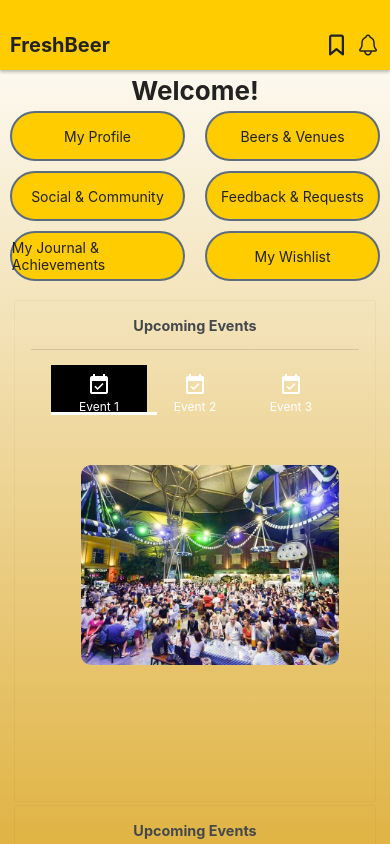
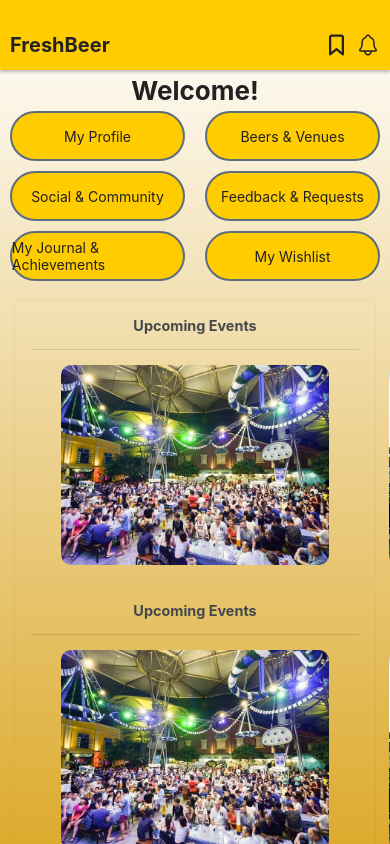
Before and after one commit to btyq/FreshBeerNearMe, a React Native app: screen /Dashboard in a window 390 px wide. Built offline with nearby package versions, Linux system fonts and the light colour scheme.

Commit message:
dashboard temporary fix

```diff
--- a/frontend/screens/Dashboard.js
+++ b/frontend/screens/Dashboard.js
@@ -53,7 +53,7 @@ const Dashboard = ({ navigation }) => {
 //=====================================================================================================
   return (
     <ScrollView>
-      <LinearGradient style={{ flexGrow:1 }} colors={[COLORS.white, COLORS.yellow]}>
+      <LinearGradient style={{ height:900 }} colors={[COLORS.white, COLORS.yellow]}>
         <View
           style={{
             flexDirection: 'row',
@@ -125,7 +125,7 @@ const Dashboard = ({ navigation }) => {
           </View>
         </View>
 
-        <Card containerStyle={{ marginTop: 5 , height: 500, backgroundColor: 'transparent', borderColor: 'transparent'}}>
+        <Card containerStyle={{ marginTop: 5 , height: 280, backgroundColor: 'transparent', borderColor: 'transparent'}}>
           <Card.Title>Upcoming Events</Card.Title>
           <Card.Divider />
           <ThemeProvider
@@ -137,37 +137,8 @@ const Dashboard = ({ navigation }) => {
               },
             }}
           >
-            <Tab
-              value={index}
-              onChange={(e) => setIndex(e)}
-              style={{ marginHorizontal: 20, height: 50 }}
-              indicatorStyle={{
-                backgroundColor: 'white',
-                height: 3,
-              }}
-              variant="primary"
-            >
-              <Tab.Item
-                title="Event 1"
-                titleStyle={{ fontSize: 12 }}
-                icon={<MaterialIcons name="event-available" size={24} color="white" />}
-                style={{ paddingHorizontal: 5, marginHorizontal: -5 }}
-              />
-              <Tab.Item
-                title="Event 2"
-                titleStyle={{ fontSize: 12 }}
-                icon={<MaterialIcons name="event-available" size={24} color="white" />}
-                style={{ paddingHorizontal: 5, marginHorizontal: -5 }}
-              />
-              <Tab.Item
-                title="Event 3"
-                titleStyle={{ fontSize: 12 }}
-                icon={<MaterialIcons name="event-available" size={24} color="white" />}
-                style={{ paddingHorizontal: 5, marginHorizontal: -5 }}
-              />
-            </Tab>
             <TabView value={index} onChange={setIndex} animationType="spring">
-              <TabView.Item style={{ width: '100%', padding: 20 }}>
+              <TabView.Item style={{ width: '100%', marginTop: -30 }}>
                 <Card containerStyle={styles.cardContainer}>
                   <ImageBackground
                     source={require('../assets/event1.png')}
@@ -175,7 +146,7 @@ const Dashboard = ({ navigation }) => {
                   />
                 </Card>
               </TabView.Item>
-              <TabView.Item style={{ width: '100%', padding: 20 }}>
+              <TabView.Item style={{ width: '100%', marginTop: -30 }}>
                 <Card containerStyle={styles.cardContainer}>
                   <ImageBackground
                     source={require('../assets/event2.png')}
@@ -183,7 +154,7 @@ const Dashboard = ({ navigation }) => {
                   />
                 </Card>
               </TabView.Item>
-              <TabView.Item style={{ width: '100%', padding: 20 }}>
+              <TabView.Item style={{ width: '100%', marginTop: -30 }}>
                 <Card containerStyle={styles.cardContainer}>
                   <ImageBackground
                     source={require('../assets/event3.png')}
@@ -195,7 +166,7 @@ const Dashboard = ({ navigation }) => {
           </ThemeProvider>
         </Card>
 
-        <Card containerStyle={{ marginTop: 5 , height: 200, backgroundColor: 'transparent', borderColor: 'transparent'}}>
+        <Card containerStyle={{ marginTop: 5 , height: 280, backgroundColor: 'transparent', borderColor: 'transparent'}}>
           <Card.Title>Upcoming Events</Card.Title>
           <Card.Divider />
           <ThemeProvider
@@ -207,37 +178,8 @@ const Dashboard = ({ navigation }) => {
               },
             }}
           >
-            <Tab
-              value={index1}
-              onChange={(e) => setIndex1(e)}
-              style={{ marginHorizontal: 20, height: 50 }}
-              indicatorStyle={{
-                backgroundColor: 'white',
-                height: 3,
-              }}
-              variant="primary"
-            >
-              <Tab.Item
-                title="Venue 1"
-                titleStyle={{ fontSize: 12 }}
-                icon={<MaterialIcons name="event-available" size={24} color="white" />}
-                style={{ paddingHorizontal: 5, marginHorizontal: -5 }}
-              />
-              <Tab.Item
-                title="Venue 2"
-                titleStyle={{ fontSize: 12 }}
-                icon={<MaterialIcons name="event-available" size={24} color="white" />}
-                style={{ paddingHorizontal: 5, marginHorizontal: -5 }}
-              />
-              <Tab.Item
-                title="Venue 3"
-                titleStyle={{ fontSize: 12 }}
-                icon={<MaterialIcons name="event-available" size={24} color="white" />}
-                style={{ paddingHorizontal: 5, marginHorizontal: -5 }}
-              />
-            </Tab>
             <TabView value={index1} onChange={setIndex1} animationType="spring">
-              <TabView.Item style={{ width: '100%', padding: 20 }}>
+              <TabView.Item style={{ width: '100%', marginTop: -30}}>
                 <Card containerStyle={styles.cardContainer}>
                   <ImageBackground
                     source={require('../assets/event1.png')}
@@ -245,7 +187,7 @@ const Dashboard = ({ navigation }) => {
                   />
                 </Card>
               </TabView.Item>
-              <TabView.Item style={{ width: '100%', padding: 20 }}>
+              <TabView.Item style={{ width: '100%', marginTop: -30}}>
                 <Card containerStyle={styles.cardContainer}>
                   <ImageBackground
                     source={require('../assets/event2.png')}
@@ -253,7 +195,7 @@ const Dashboard = ({ navigation }) => {
                   />
                 </Card>
               </TabView.Item>
-              <TabView.Item style={{ width: '100%', padding: 20 }}>
+              <TabView.Item style={{ width: '100%', marginTop: -30}}>
                 <Card containerStyle={styles.cardContainer}>
                   <ImageBackground
                     source={require('../assets/event3.png')}
@@ -291,8 +233,7 @@ const styles = StyleSheet.create({
     justifyContent: 'center',
   },
   cardContainer: {
-    width: '100%',
-    height: 225,
+    height: 50,
     borderRadius: 10,
     marginBottom: 5,
     borderWidth: 0, // Make the border transparent
--- a/frontend/screens/Profile.js
+++ b/frontend/screens/Profile.js
@@ -84,7 +84,7 @@ const Profile = ( {navigation} ) => {
           // Update the value in the cookies
           const updatedCookies = { ...cookies, username: updatedUsername };
           // Update the context with the new cookies
-          setCookies(updatedCookies);
+          //setCookies(updatedCookies);
         }
       } else {
         console.log('Failed to update profile:', response.data.message);
```
